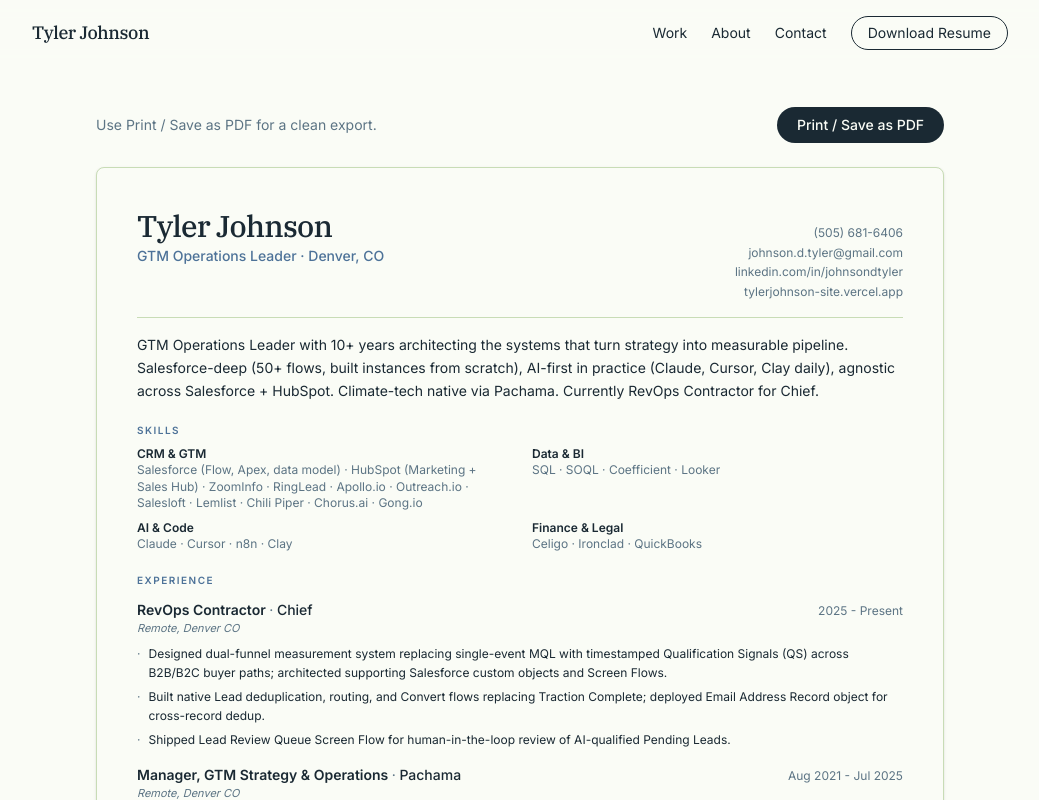
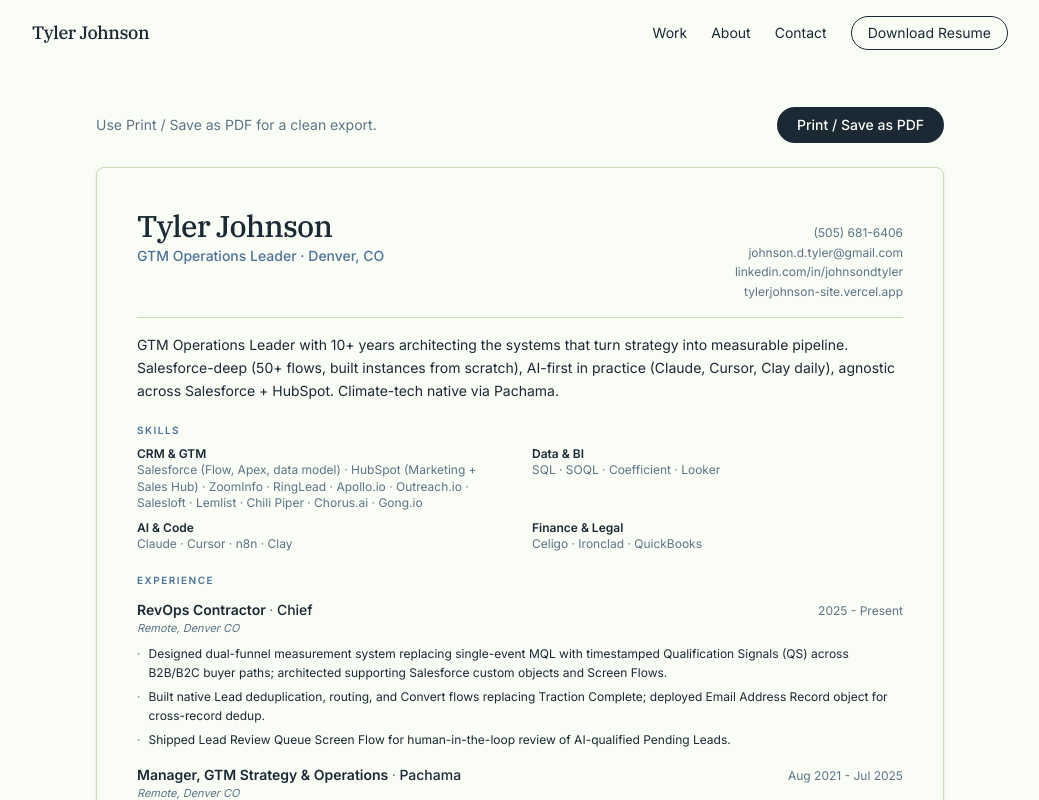
Before and after one commit to BurqueBone/tylerjohnson-site, a Next.js app: page /resume in a window 1280 px wide. Shown: the top 800 px of the page, without its empty margins (120-1159 px from the left). Built offline with nearby package versions, Linux system fonts and the light colour scheme.

Commit message:
fix(resume): drop 'Currently RevOps Contractor for Chief' from summary

```diff
--- a/app/content/resume.ts
+++ b/app/content/resume.ts
@@ -19,7 +19,7 @@
 };
 
 export const SUMMARY =
-  "GTM Operations Leader with 10+ years architecting the systems that turn strategy into measurable pipeline. Salesforce-deep (50+ flows, built instances from scratch), AI-first in practice (Claude, Cursor, Clay daily), agnostic across Salesforce + HubSpot. Climate-tech native via Pachama. Currently RevOps Contractor for Chief.";
+  "GTM Operations Leader with 10+ years architecting the systems that turn strategy into measurable pipeline. Salesforce-deep (50+ flows, built instances from scratch), AI-first in practice (Claude, Cursor, Clay daily), agnostic across Salesforce + HubSpot. Climate-tech native via Pachama.";
 
 export const EXPERIENCE: Job[] = [
   {
```
